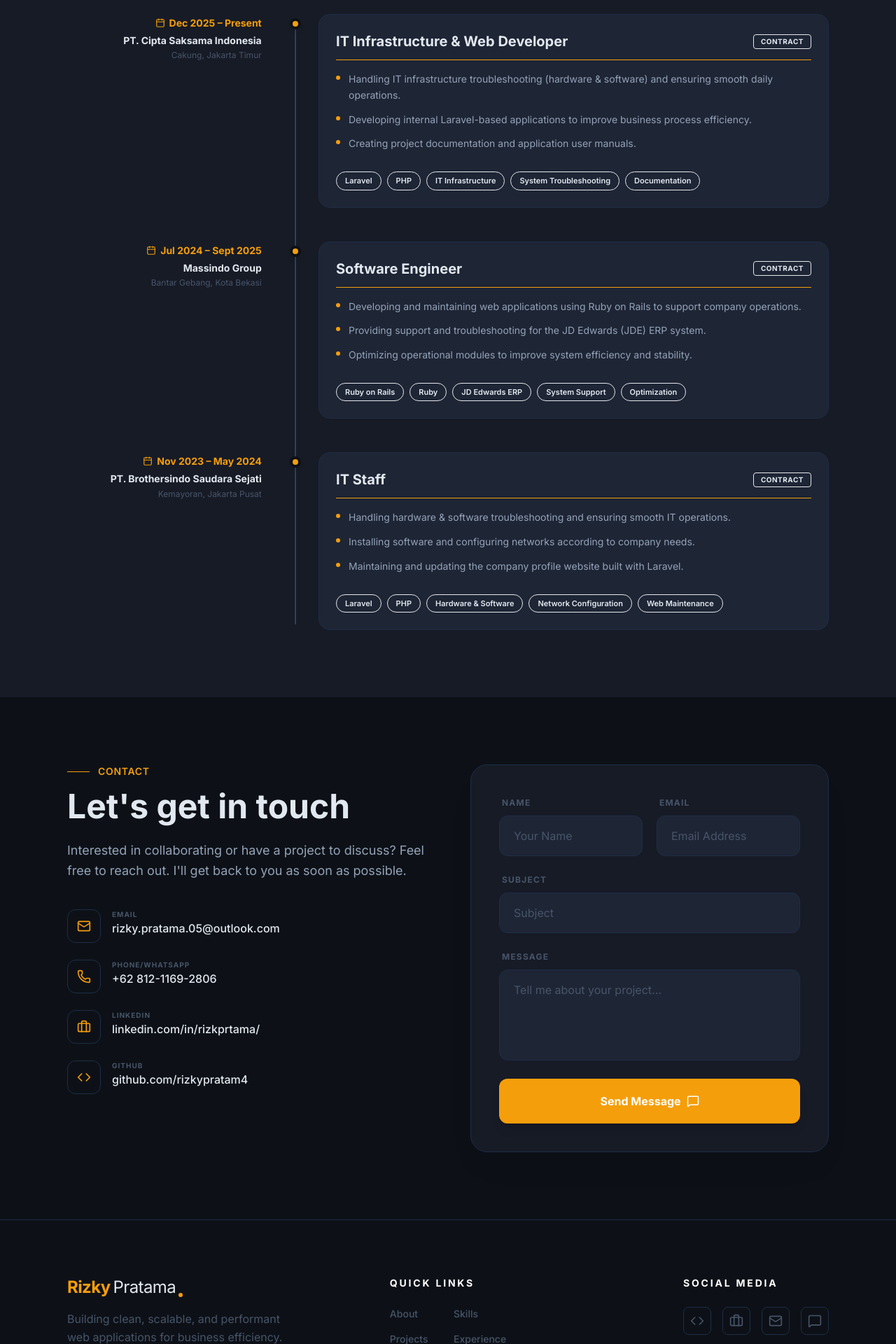
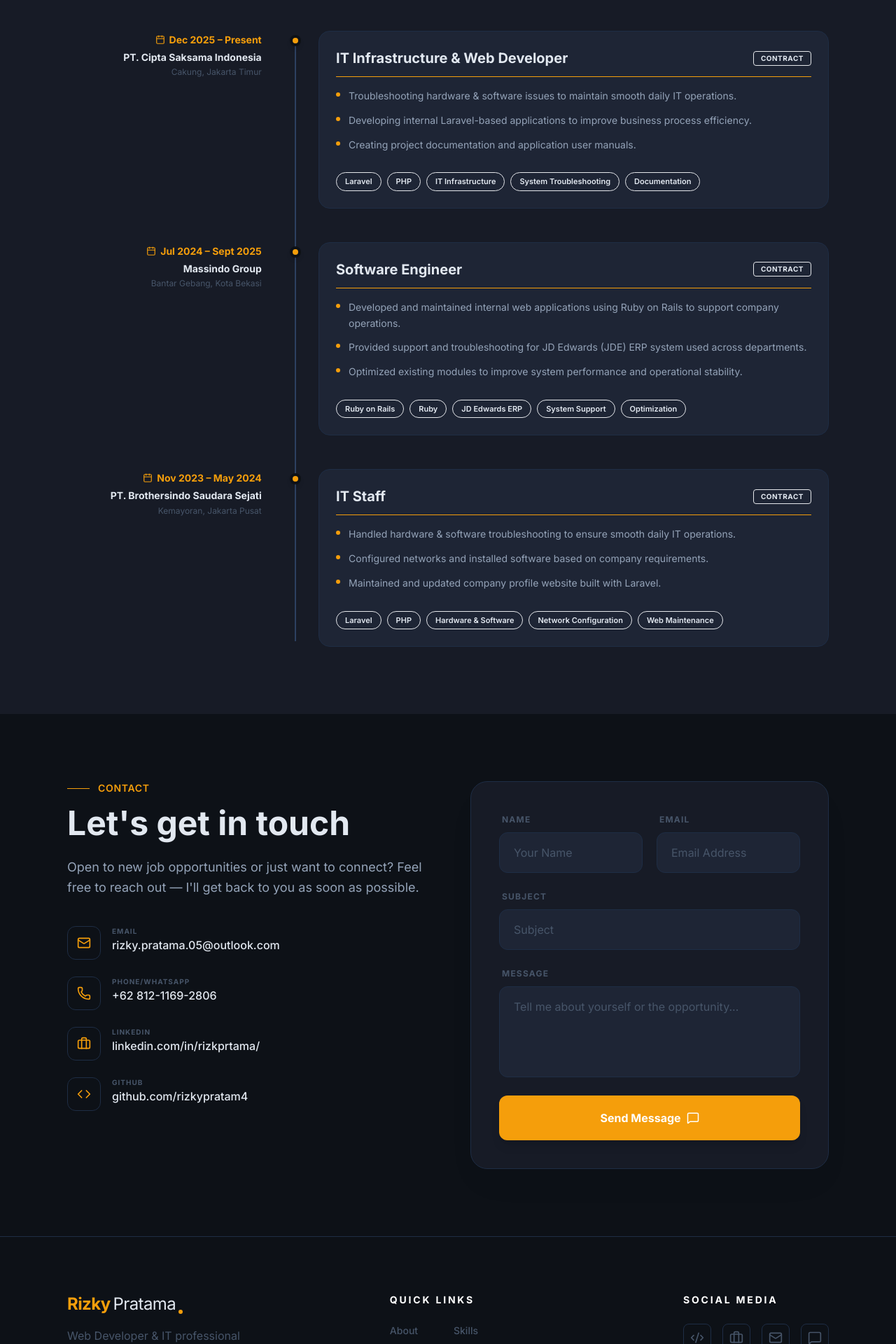
Before and after one commit to rizkypratam4/portofolio, a React (Vite) app: page / in a window 1280 px wide. Shown: the part 3740-5660 px from the top of the page at 70% size. Built offline with nearby package versions, Linux system fonts and the light colour scheme.

Commit message:
edit jobdesk and desc footer

```diff
--- a/src/App.tsx
+++ b/src/App.tsx
@@ -18,6 +18,7 @@ import {
   AlertCircle,
   Loader2,
   Calendar,
+  Code2,
 } from "lucide-react";
 import { motion, AnimatePresence } from 'motion/react';
 import emailjs from '@emailjs/browser';
@@ -482,8 +483,7 @@ export default function App() {
                   <motion.div
                     key={sIdx}
                     whileHover={{ y: -5, scale: 1.05 }}
-                  className={`px-6 py-4 rounded-2xl border border-border-color shadow-sm transition-all duration-300 hover:shadow-xl hover:border-accent/40 flex items-center gap-4 group ${
-                    group.style === "accent"
+                    className={`px-6 py-4 rounded-2xl border border-border-color shadow-sm transition-all duration-300 hover:shadow-xl hover:border-accent/40 flex items-center gap-4 group ${group.style === "accent"
                       ? "bg-accent-subtle text-accent"
                       : "bg-bg-muted text-text-primary"
                       }`}
@@ -524,7 +524,7 @@ export default function App() {
                 description:
                   "Syncs fingerprint data to provide real-time attendance statistics — daily headcount, late arrivals, 7-day trends, and department insights. Eliminates manual data processing from third-party HRIS for HRD staff.",
                 tech: ["Laravel", "JavaScript", "MySQL", "Tailwind CSS"],
-          github: "https://github.com/username/attendance-system",
+                github: "https://github.com/rizkypratam4/attendance",
               },
               {
                 title: "Production Tracking",
@@ -532,7 +532,7 @@ export default function App() {
                 description:
                   "Priority-based production scheduler that displays only the top 10 tasks per operator to prevent out-of-order execution. Provides PPIC and management with completion stats and daily production reports.",
                 tech: ["Laravel", "JavaScript", "MySQL", "Bootstrap"],
-          github: "https://github.com/username/production-tracking",
+                github: "https://github.com/rizkypratam4/production_tracking",
               },
             ].map((project, idx) => (
               <motion.div
@@ -597,7 +597,7 @@ export default function App() {
         </div>
       </section>
 
-
+      {/* Work Experience Section */}
       <section id="experience" className="section-padding bg-surface">
         <div className="max-w-7xl mx-auto">
           <motion.div {...fadeIn} className="mb-16">
@@ -606,7 +606,8 @@ export default function App() {
               My professional journey
             </h2>
             <p className="text-secondary opacity-80 max-w-2xl">
-              Career path spanning different roles and technological challenges.
+              Hands-on experience across IT support, web development,
+              and enterprise systems in corporate environments.
             </p>
           </motion.div>
 
@@ -625,7 +626,7 @@ export default function App() {
                 period: "Dec 2025 – Present",
                 location: "Cakung, Jakarta Timur",
                 bullets: [
-            "Handling IT infrastructure troubleshooting (hardware & software) and ensuring smooth daily operations.",
+                  "Troubleshooting hardware & software issues to maintain smooth daily IT operations.",
                   "Developing internal Laravel-based applications to improve business process efficiency.",
                   "Creating project documentation and application user manuals.",
                 ],
@@ -638,9 +639,9 @@ export default function App() {
                 period: "Jul 2024 – Sept 2025",
                 location: "Bantar Gebang, Kota Bekasi",
                 bullets: [
-            "Developing and maintaining web applications using Ruby on Rails to support company operations.",
-            "Providing support and troubleshooting for the JD Edwards (JDE) ERP system.",
-            "Optimizing operational modules to improve system efficiency and stability.",
+                  "Developed and maintained internal web applications using Ruby on Rails to support company operations.",
+                  "Provided support and troubleshooting for JD Edwards (JDE) ERP system used across departments.",
+                  "Optimized existing modules to improve system performance and operational stability.",
                 ],
                 skills: ["Ruby on Rails", "Ruby", "JD Edwards ERP", "System Support", "Optimization"],
               },
@@ -651,9 +652,9 @@ export default function App() {
                 period: "Nov 2023 – May 2024",
                 location: "Kemayoran, Jakarta Pusat",
                 bullets: [
-            "Handling hardware & software troubleshooting and ensuring smooth IT operations.",
-            "Installing software and configuring networks according to company needs.",
-            "Maintaining and updating the company profile website built with Laravel.",
+                  "Handled hardware & software troubleshooting to ensure smooth daily IT operations.",
+                  "Configured networks and installed software based on company requirements.",
+                  "Maintained and updated company profile website built with Laravel.",
                 ],
                 skills: ["Laravel", "PHP", "Hardware & Software", "Network Configuration", "Web Maintenance"],
               },
@@ -751,8 +752,8 @@ export default function App() {
               Let's get in touch
             </h2>
             <p className="text-secondary text-lg mb-10 leading-relaxed">
-              Interested in collaborating or have a project to discuss? Feel
-              free to reach out. I'll get back to you as soon as possible.
+              Open to new job opportunities or just want to connect? Feel free
+              to reach out — I'll get back to you as soon as possible.
             </p>
 
             <div className="space-y-6">
@@ -761,20 +762,34 @@ export default function App() {
                   icon: Mail,
                   value: "rizky.pratama.05@outlook.com",
                   label: "Email",
+                  href: "mailto:rizky.pratama.05@outlook.com",
                 },
                 {
                   icon: Phone,
                   value: "+62 812-1169-2806",
                   label: "Phone/WhatsApp",
+                  href: "https://wa.me/6281211692806",
                 },
                 {
                   icon: Briefcase,
                   value: "linkedin.com/in/rizkprtama/",
                   label: "LinkedIn",
+                  href: "https://linkedin.com/in/rizkprtama/",
                 },
-                { icon: Code, value: "github.com/rizkypratam4", label: "GitHub" },
+                {
+                  icon: Code,
+                  value: "github.com/rizkypratam4",
+                  label: "GitHub",
+                  href: "https://github.com/rizkypratam4",
+                },
               ].map((contact, idx) => (
-                <div key={idx} className="flex gap-4 group">
+                <a
+                  key={idx}
+                  href={contact.href}
+                  target="_blank"
+                  rel="noopener noreferrer"
+                  className="flex gap-4 group"
+                >
                   <div className="w-12 h-12 rounded-xl bg-accent/5 border border-border-color group-hover:border-accent group-hover:bg-accent/10 flex items-center justify-center text-accent transition-all">
                     <contact.icon size={20} />
                   </div>
@@ -782,11 +797,11 @@ export default function App() {
                     <div className="text-[10px] text-text-muted font-bold uppercase tracking-widest">
                       {contact.label}
                     </div>
-                    <div className="text-text-primary font-medium">
+                    <div className="text-text-primary font-medium group-hover:text-accent transition-colors">
                       {contact.value}
                     </div>
                   </div>
-                </div>
+                </a>
               ))}
             </div>
           </motion.div>
@@ -853,7 +868,7 @@ export default function App() {
                 <textarea
                   name="message"
                   rows={4}
-                  placeholder="Tell me about your project..."
+                  placeholder="Tell me about yourself or the opportunity..."
                   required
                   value={formData.message}
                   onChange={(e) =>
@@ -907,7 +922,7 @@ export default function App() {
             </form>
           </motion.div>
         </div>
-      </section>
+      </section >
 
       {/* Footer */}
       <footer
@@ -929,8 +944,8 @@ export default function App() {
               <span className="w-1.5 h-1.5 rounded-full bg-accent mb-0.5 self-end group-hover:scale-125 transition-transform"></span>
             </a>
             <p className="text-text-muted leading-relaxed max-w-xs">
-              Building clean, scalable, and performant web applications for
-              business efficiency.
+              Web Developer & IT professional specializing in internal enterprise
+              applications and business process automation.
             </p>
           </div>
 
@@ -956,13 +971,37 @@ export default function App() {
               Social Media
             </h4>
             <div className="flex gap-4">
-              {[Code, Briefcase, Mail, MessageSquare].map((Icon, idx) => (
+              {[
+                {
+                  icon: Code2,
+                  href: "https://github.com/rizkypratam4",
+                  label: "GitHub",
+                },
+                {
+                  icon: Briefcase,
+                  href: "https://linkedin.com/in/rizkprtama/",
+                  label: "LinkedIn",
+                },
+                {
+                  icon: Mail,
+                  href: "mailto:rizky.pratama.05@outlook.com",
+                  label: "Email",
+                },
+                {
+                  icon: MessageSquare,
+                  href: "https://wa.me/6281211692806",
+                  label: "WhatsApp",
+                },
+              ].map((social, idx) => (
                 <a
                   key={idx}
-                  href="#"
+                  href={social.href}
+                  target="_blank"
+                  rel="noopener noreferrer"
+                  aria-label={social.label}
                   className="w-10 h-10 rounded-lg bg-bg-muted border border-color flex items-center justify-center text-text-muted hover:text-accent hover:border-accent transition-all"
                 >
-                  <Icon size={20} />
+                  <social.icon size={20} />
                 </a>
               ))}
             </div>
@@ -979,7 +1018,8 @@ export default function App() {
 
       {/* Floating Scroll Top */}
       <AnimatePresence>
-        {showScrollTop && (
+        {
+          showScrollTop && (
             <motion.button
               initial={{ opacity: 0, scale: 0 }}
               animate={{ opacity: 1, scale: 1 }}
@@ -989,8 +1029,9 @@ export default function App() {
             >
               <ChevronUp size={24} />
             </motion.button>
-        )}
-      </AnimatePresence>
-    </div>
+          )
+        }
+      </AnimatePresence >
+    </div >
   );
 }
```
Lines whose indentation alone changed are shown as unchanged.
